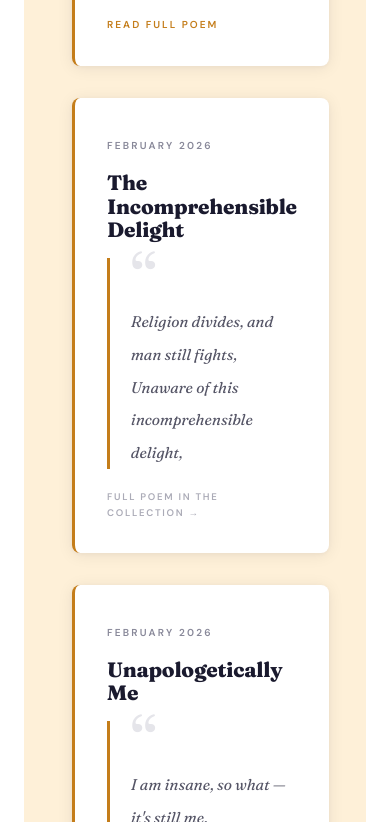
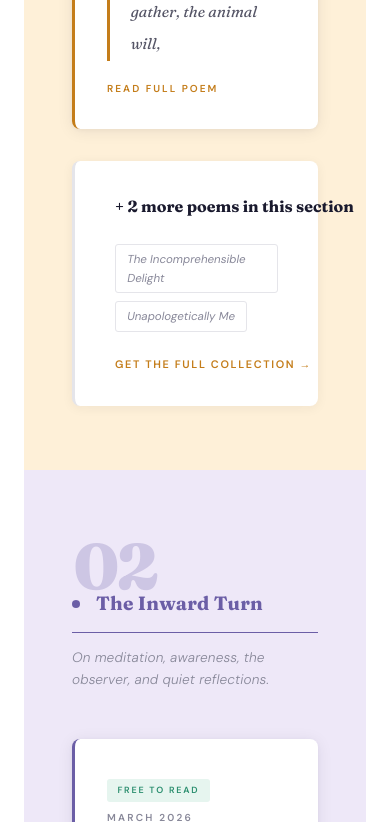
Before and after one commit to abhishek2038/chaoswithclarity, an Astro site: page /writings in a window 390 px wide. Shown: the part 1178-2000 px from the top of the page. Built offline with nearby package versions, Linux system fonts and the light colour scheme; Astro itself is replaced by a stand-in of ours; some icons are missing.

Commit message:
Rename poetry to collection, add colors to all pages, show free poems first

```diff
--- a/src/layouts/Layout.astro
+++ b/src/layouts/Layout.astro
@@ -217,7 +217,7 @@ const {
     </a>
     <ul class="nav-links" id="nav-menu">
       <li><a href="/writings">Writing</a></li>
-      <li><a href="/poetry">Poetry</a></li>
+      <li><a href="/collection">The Collection</a></li>
       <li><a href="/writings#work-with-abby">Work with Abby</a></li>
       <li><a href="/about">About</a></li>
       <li><a href="/join" class="nav-cta">Get the Letters</a></li>
--- a/src/pages/poetry.astro
+++ b/src/pages/collection.astro
@@ -2,7 +2,7 @@
 import Layout from '../layouts/Layout.astro';
 ---
 <Layout
-  title="Poetry | Chaos With Clarity"
+  title="The Collection | Chaos With Clarity"
   description="Poetry collections and chapbooks by Abby — available as digital downloads."
 >
 
@@ -10,7 +10,7 @@ import Layout from '../layouts/Layout.astro';
   <section class="page-header">
     <div class="page-header-inner">
       <p class="overline">Digital Downloads</p>
-      <h1 class="page-h1">Poetry<br/>Collections</h1>
+      <h1 class="page-h1">The<br/>Collection</h1>
       <div class="header-rule"></div>
       <p class="page-sub">
         Forty poems. Two series. Five themes.<br class="br-d"/>
@@ -19,7 +19,7 @@ import Layout from '../layouts/Layout.astro';
         <strong style="color:var(--text);">Take them with you.</strong>
       </p>
     </div>
-    <p class="header-bg-word" aria-hidden="true">poems</p>
+    <p class="header-bg-word" aria-hidden="true">collection</p>
   </section>
 
   <div class="shop-wrap">
@@ -313,7 +313,7 @@ import Layout from '../layouts/Layout.astro';
   /* ── PAGE HEADER ─────────────────────────────────────────── */
   .page-header {
     padding: 6rem 3rem 4rem;
-    background: var(--bg-alt);
+    background: linear-gradient(135deg, #fef0d8 0%, #eee8f8 35%, #dfedf8 65%, #f8dfec 100%);
     border-bottom: 1px solid var(--border);
     position: relative; overflow: hidden;
   }
@@ -326,8 +326,16 @@ import Layout from '../layouts/Layout.astro';
   .br-d { display: inline; }
 
   /* ── WRAPPER ─────────────────────────────────────────────── */
-  .shop-wrap { max-width: 72rem; margin: 0 auto; padding: 4rem 3rem 5rem; }
-  .shop-section { margin-bottom: 4rem; }
+  .shop-wrap { max-width: 100%; margin: 0 auto; padding: 0; }
+  .shop-section { margin-bottom: 0; padding: 4rem 3rem; }
+  .shop-section > * { max-width: 72rem; margin-left: auto; margin-right: auto; }
+
+  /* Alternating section colors */
+  .shop-section:nth-child(1) { background: #fef0d8; } /* Full Collection — amber */
+  .shop-section:nth-child(2) { background: #e6f5ef; } /* Free Chapbooks — green */
+  .shop-section:nth-child(4) { background: #eee8f8; } /* Poem Cards — purple */
+  .shop-section:nth-child(5) { background: #dfedf8; } /* What you get — blue */
+  .shop-section:nth-child(6) { background: #fce4e4; } /* Coming Soon — rose */
 
   /* ── SECTION HEADS ───────────────────────────────────────── */
   .section-head { margin-bottom: 2.5rem; border-bottom: 1px solid var(--border); padding-bottom: 1rem; display: flex; align-items: center; gap: 1rem; }
@@ -338,9 +346,10 @@ import Layout from '../layouts/Layout.astro';
   /* ── FEATURED CARD ───────────────────────────────────────── */
   .featured-card {
     display: grid; grid-template-columns: 1fr auto; gap: 4.5rem; align-items: start;
-    background: var(--bg-card); padding: 3.5rem;
+    background: #ffffff; padding: 3.5rem;
     border: 1px solid var(--border); border-top: 4px solid var(--gold);
-    position: relative;
+    border-radius: 10px; position: relative;
+    box-shadow: 0 4px 24px rgba(196,125,26,0.08);
   }
   .product-tag { font-size: 0.63rem; letter-spacing: 0.22em; text-transform: uppercase; color: var(--text-faint); font-weight: 600; margin-bottom: 1rem; }
   .product-title { font-family: 'Fraunces', serif; font-size: 2.6rem; font-weight: 800; color: var(--text); line-height: 1.05; margin-bottom: 0.4rem; }
@@ -384,7 +393,7 @@ import Layout from '../layouts/Layout.astro';
 
   /* ── CHAPBOOKS GRID ──────────────────────────────────────── */
   .chapbook-grid { display: grid; grid-template-columns: repeat(3, 1fr); gap: 2rem; }
-  .chapbook-card { display: flex; flex-direction: column; background: var(--bg-card); border: 1px solid var(--border); overflow: hidden; transition: border-color 0.3s, transform 0.3s; }
+  .chapbook-card { display: flex; flex-direction: column; background: #ffffff; border: 1px solid var(--border); border-radius: 10px; overflow: hidden; transition: border-color 0.3s, transform 0.3s; box-shadow: 0 2px 16px rgba(26,26,46,0.06); }
   .chapbook-card:hover { border-color: var(--gold); transform: translateY(-3px); }
   .chapbook-accent { height: 3px; background: var(--accent, var(--gold)); }
   .chapbook-body { padding: 2.25rem; flex: 1; display: flex; flex-direction: column; }
@@ -405,7 +414,7 @@ import Layout from '../layouts/Layout.astro';
   .free-btn:hover { background: var(--btn-color, var(--gold)); color: var(--text-on-dark); }
 
   /* ── PULL QUOTE ──────────────────────────────────────────── */
-  .pull-quote-section { margin-bottom: 4rem; padding: 3rem 0; border-top: 1px solid var(--border); border-bottom: 1px solid var(--border); text-align: center; }
+  .pull-quote-section { margin-bottom: 0; padding: 3.5rem 3rem; background: #f8dfec; text-align: center; }
   .pull-quote {
     font-family: 'Fraunces', serif; font-style: italic; font-size: clamp(1.15rem, 2.5vw, 1.5rem);
     color: var(--text-muted); line-height: 1.9; max-width: 38rem; margin: 0 auto;
@@ -442,7 +451,7 @@ import Layout from '../layouts/Layout.astro';
   }
 
   /* ── WHAT YOU GET ────────────────────────────────────────── */
-  .what-you-get { border: 1px solid var(--border); padding: 3rem; background: var(--bg-card); }
+  .what-you-get { border: 1px solid var(--border); padding: 3rem; background: #ffffff; border-radius: 10px; box-shadow: 0 2px 16px rgba(26,26,46,0.06); }
   .wyg-title { font-family: 'Fraunces', serif; font-size: 1.15rem; font-weight: 700; color: var(--text); margin-bottom: 2rem; text-align: center; }
   .wyg-grid { display: grid; grid-template-columns: repeat(4, 1fr); gap: 2rem; }
   .wyg-item { text-align: center; }
@@ -452,14 +461,14 @@ import Layout from '../layouts/Layout.astro';
 
   /* ── COMING SOON ─────────────────────────────────────────── */
   .coming-grid { display: grid; grid-template-columns: 1fr 1fr; gap: 2rem; }
-  .coming-card { background: var(--bg-card); padding: 2.25rem 2.5rem; border: 1px solid var(--border); border-top: 2px dashed var(--border); }
+  .coming-card { background: #ffffff; padding: 2.25rem 2.5rem; border: 1px solid var(--border); border-top: 2px dashed var(--border); border-radius: 10px; box-shadow: 0 2px 12px rgba(26,26,46,0.05); }
   .coming-tag { font-size: 0.58rem; letter-spacing: 0.25em; text-transform: uppercase; color: var(--text-faint); font-weight: 600; margin-bottom: 0.75rem; }
   .coming-title { font-family: 'Fraunces', serif; font-size: 1.15rem; font-weight: 700; color: var(--text-muted); margin-bottom: 0.75rem; }
   .coming-desc { color: var(--text-faint); font-size: 0.85rem; line-height: 1.85; margin-bottom: 1rem; }
   .coming-price { font-size: 0.72rem; letter-spacing: 0.12em; color: var(--text-faint); font-style: italic; }
 
   /* ── BOTTOM CTA ──────────────────────────────────────────── */
-  .shop-cta { border-top: 1px solid var(--border); padding-top: 4rem; text-align: center; }
+  .shop-cta { background: linear-gradient(135deg, #fef0d8 0%, #eee8f8 50%, #dfedf8 100%); padding: 4rem 3rem; text-align: center; }
   .shop-cta-inner { max-width: 28rem; margin: 0 auto; }
   .shop-cta-label { font-size: 0.6rem; letter-spacing: 0.32em; text-transform: uppercase; color: var(--gold); font-weight: 600; margin-bottom: 1rem; }
   .shop-cta-text { font-family: 'Fraunces', serif; font-style: italic; color: var(--text-muted); font-size: 1.25rem; margin-bottom: 2rem; line-height: 1.7; }
--- a/src/pages/index.astro
+++ b/src/pages/index.astro
@@ -42,11 +42,11 @@ import Layout from '../layouts/Layout.astro';
   </section>
 
   <!-- ══ THIS SPACE IS FOR YOU ══════════════════════════════ -->
-  <section style="max-width:72rem;margin:0 auto;padding:4rem 3rem;background:var(--bg-alt);">
-    <div style="display:grid;grid-template-columns:1fr 2fr;gap:5rem;align-items:start;" class="for-you-grid">
+  <section style="padding:4rem 3rem;background:linear-gradient(135deg, #eee8f8 0%, #dfedf8 50%, #e6f5ef 100%);">
+    <div style="max-width:72rem;margin:0 auto;display:grid;grid-template-columns:1fr 2fr;gap:5rem;align-items:start;" class="for-you-grid">
       <div style="position:sticky;top:7rem;">
-        <p style="font-size:0.68rem;letter-spacing:0.28em;text-transform:uppercase;color:var(--olive-accent);margin-bottom:1rem;font-weight:600;">This space is for you if</p>
-        <h2 style="font-family:'Fraunces',serif;font-size:clamp(2rem,4vw,3.2rem);font-weight:700;color:var(--text);line-height:1.05;">You feel it<br/><em style="font-weight:400;color:var(--text-muted);">before you<br/>name it.</em></h2>
+        <p style="font-size:0.68rem;letter-spacing:0.28em;text-transform:uppercase;color:var(--sec-inward);margin-bottom:1rem;font-weight:600;">This space is for you if</p>
+        <h2 style="font-family:'Fraunces',serif;font-size:clamp(2rem,4vw,3.2rem);font-weight:700;color:var(--text);line-height:1.05;">You feel it<br/><em style="font-weight:400;color:var(--sec-inward);">before you<br/>name it.</em></h2>
       </div>
       <div style="display:flex;flex-direction:column;gap:0;">
         {[
@@ -64,8 +64,8 @@ import Layout from '../layouts/Layout.astro';
   </section>
 
   <!-- ══ FEATURED POEM ══════════════════════════════════════ -->
-  <section style="max-width:72rem;margin:0 auto;padding:4rem 3rem;">
-    <div style="display:grid;grid-template-columns:1fr 1fr;gap:0;border:1px solid var(--border);" class="poem-home-grid">
+  <section style="padding:4rem 3rem;background:#fef0d8;">
+    <div style="max-width:72rem;margin:0 auto;display:grid;grid-template-columns:1fr 1fr;gap:0;border:1px solid var(--border);border-radius:10px;overflow:hidden;box-shadow:0 4px 24px rgba(196,125,26,0.1);" class="poem-home-grid">
 
       <article style="padding:3.5rem;border-right:1px solid var(--border);display:flex;flex-direction:column;gap:1.25rem;"
                data-poem-card
@@ -146,11 +146,11 @@ Be less, not more."
   </section>
 
   <!-- ══ NEWSLETTER CTA ══════════════════════════════════════ -->
-  <section style="background:var(--bg-alt);padding:5rem 3rem;border-top:1px solid var(--border);">
+  <section style="background:linear-gradient(135deg, #f8dfec 0%, #fef0d8 50%, #eee8f8 100%);padding:5rem 3rem;border-top:1px solid var(--border);">
     <div style="max-width:50rem;margin:0 auto;text-align:center;">
-      <p style="font-size:0.68rem;letter-spacing:0.28em;text-transform:uppercase;color:var(--olive-accent);margin-bottom:1.5rem;font-weight:600;">The Letters</p>
+      <p style="font-size:0.68rem;letter-spacing:0.28em;text-transform:uppercase;color:var(--sec-love);margin-bottom:1.5rem;font-weight:600;">The Letters</p>
       <h2 style="font-family:'Fraunces',serif;font-size:clamp(2rem,5vw,3.5rem);font-weight:700;color:var(--text);line-height:1.05;margin-bottom:1.5rem;">
-        Honest notes from<br/><em style="font-weight:400;color:var(--olive-accent);">the middle of it all.</em>
+        Honest notes from<br/><em style="font-weight:400;color:var(--sec-love);">the middle of it all.</em>
       </h2>
       <p style="color:var(--text-muted);font-size:0.95rem;line-height:1.9;max-width:36rem;margin:0 auto 2.5rem;font-weight:300;">
         Thoughts I don't share on Instagram or YouTube. Drafts, behind-the-scenes process, questions I'm still figuring out. No spam. No "daily grind" tips. Just honest notes.
--- a/src/pages/writings.astro
+++ b/src/pages/writings.astro
@@ -37,10 +37,9 @@ import { sections, essays } from '../data/poems';
           {section.subtitle && <p class="section-subtitle">{section.subtitle}</p>}
         </div>
 
+        {/* ── FREE POEMS FIRST ── */}
         <div class="poem-grid-3">
-          {section.poems.map((poem) => (
-            poem.taster ? (
-              /* ── TASTER: full poem available in modal ── */
+          {section.poems.filter(p => p.taster).map((poem) => (
               <article
                 class={`poem-card anim-card${poem.series ? ' trilogy-card' : ''}`}
                 style={`--card-accent:${section.accent};`}
@@ -55,6 +54,7 @@ import { sections, essays } from '../data/poems';
                     {poem.series}{poem.seriesPart ? ` · ${poem.seriesPart}` : ''}
                   </p>
                 )}
+                <span class="free-poem-badge">Free to read</span>
                 <p class="card-date">{poem.date}</p>
                 <h3 class="card-title">
                   {poem.title}
@@ -69,34 +69,23 @@ import { sections, essays } from '../data/poems';
                   Read full poem <i class="ph ph-arrow-right cta-arrow"></i>
                 </span>
               </article>
-            ) : (
-              /* ── NON-TASTER: preview only, drives to shop ── */
-              <article
-                class={`poem-card anim-card locked-card${poem.series ? ' trilogy-card' : ''}`}
-                style={`--card-accent:${section.accent};`}
-              >
-                {poem.series && (
-                  <p class="card-series">
-                    {poem.series}{poem.seriesPart ? ` · ${poem.seriesPart}` : ''}
-                  </p>
-                )}
-                <p class="card-date">{poem.date}</p>
-                <h3 class="card-title">
-                  {poem.title}
-                  {poem.subtitle && (
-                    <><br/><em class="card-subtitle">{poem.subtitle}</em></>
-                  )}
-                </h3>
-                <div class="card-preview" style={`--prev-color:${section.accent};`}>
-                  {poem.preview.slice(0, 2).map((line) => <p>{line}</p>)}
-                </div>
-                <a href="/poetry" class="card-cta locked-cta" style={`--cta:${section.accent};`}>
-                  Full poem in the collection →
-                </a>
-              </article>
-            )
           ))}
         </div>
+
+        {/* ── REMAINING POEMS (locked) + link to collection ── */}
+        {section.poems.filter(p => !p.taster).length > 0 && (
+          <div class="more-poems-row anim-card">
+            <p class="more-poems-count">+ {section.poems.filter(p => !p.taster).length} more poems in this section</p>
+            <div class="more-poems-titles">
+              {section.poems.filter(p => !p.taster).map((poem) => (
+                <span class="more-poem-name">{poem.title}</span>
+              ))}
+            </div>
+            <a href="/collection" class="more-poems-link" style={`--cta:${section.accent};`}>
+              Get the full collection →
+            </a>
+          </div>
+        )}
 
       </section>
     ))}
@@ -440,20 +429,65 @@ import { sections, essays } from '../data/poems';
     transform: translateX(5px);
   }
 
-  /* ══ LOCKED CARD (non-taster) ════════════════════════════════ */
-  .locked-card { opacity: 0.72; cursor: default; }
-  .locked-card:hover { border-color: var(--border); transform: none; }
-  .locked-cta {
+  /* ══ FREE BADGE ══════════════════════════════════════════════ */
+  .free-poem-badge {
+    font-size: 0.56rem;
+    letter-spacing: 0.2em;
+    text-transform: uppercase;
+    font-weight: 700;
+    color: #2a8e6e;
+    background: #e6f5ef;
+    padding: 0.25rem 0.65rem;
+    border-radius: 3px;
+    align-self: flex-start;
+    margin-bottom: -0.5rem;
+  }
+
+  /* ══ MORE POEMS ROW ════════════════════════════════════════ */
+  .more-poems-row {
+    margin-top: 2rem;
+    background: #ffffff;
+    border-radius: 8px;
+    padding: 2rem 2.5rem;
+    display: flex;
+    align-items: center;
+    gap: 1.5rem;
+    flex-wrap: wrap;
+    box-shadow: 0 2px 12px rgba(26,26,46,0.06);
+    border-left: 3px solid var(--border);
+  }
+  .more-poems-count {
+    font-family: 'Fraunces', serif;
+    font-size: 1rem;
+    font-weight: 700;
+    color: var(--text);
+    white-space: nowrap;
+  }
+  .more-poems-titles {
+    display: flex;
+    flex-wrap: wrap;
+    gap: 0.5rem;
+    flex: 1;
+  }
+  .more-poem-name {
+    font-size: 0.72rem;
+    color: var(--text-faint);
+    border: 1px solid var(--border);
+    padding: 0.3rem 0.7rem;
+    border-radius: 3px;
+    font-style: italic;
+  }
+  .more-poems-link {
+    font-size: 0.68rem;
+    letter-spacing: 0.15em;
+    text-transform: uppercase;
+    color: var(--cta, var(--olive-accent));
+    font-weight: 700;
     text-decoration: none;
-    color: var(--text-faint);
-    font-size: 0.6rem;
-    letter-spacing: 0.18em;
-    text-transform: uppercase;
-    font-weight: 600;
-    opacity: 0.7;
+    white-space: nowrap;
     transition: opacity 0.2s;
   }
-  .locked-cta:hover { opacity: 1; }
+  .more-poems-link:hover { opacity: 0.75; }
 
   /* ══ ESSAY CARDS ══════════════════════════════════════════════ */
   .essay-card {
```
